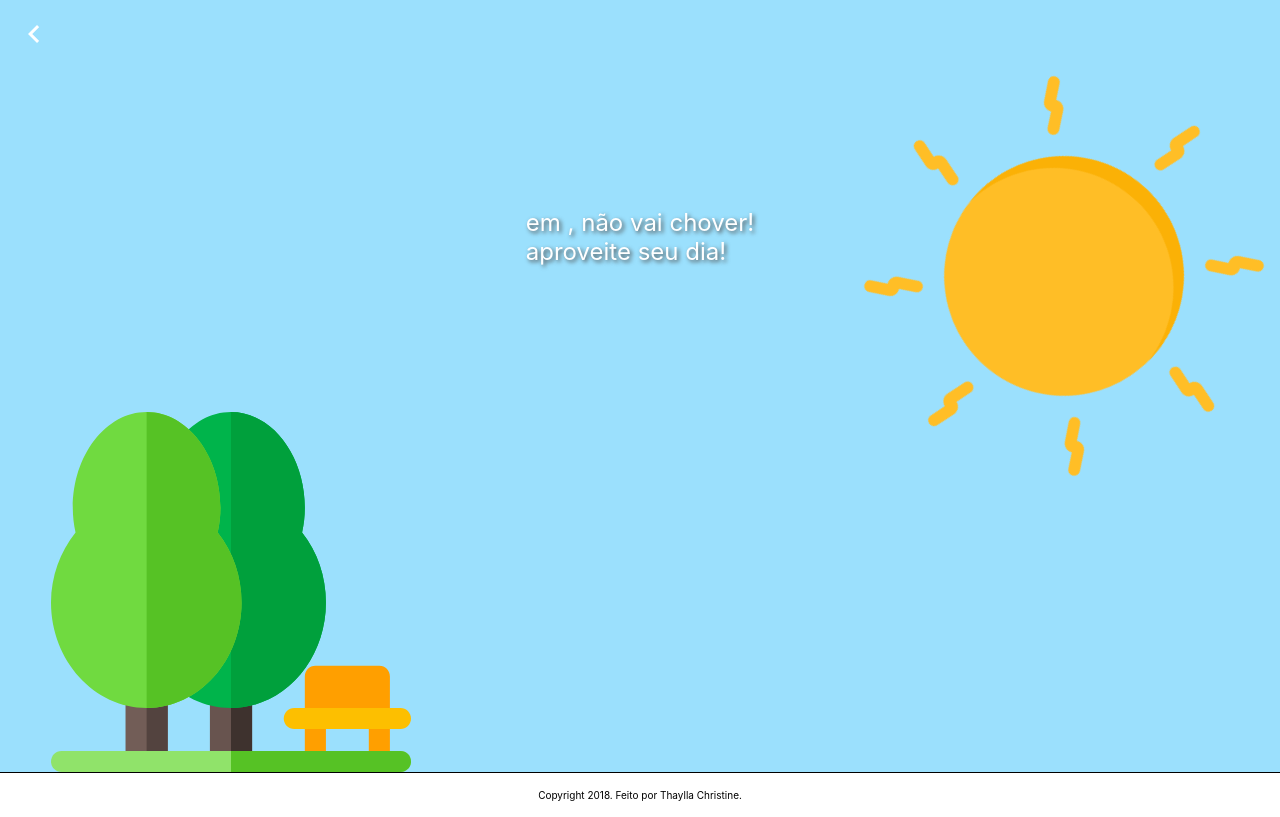
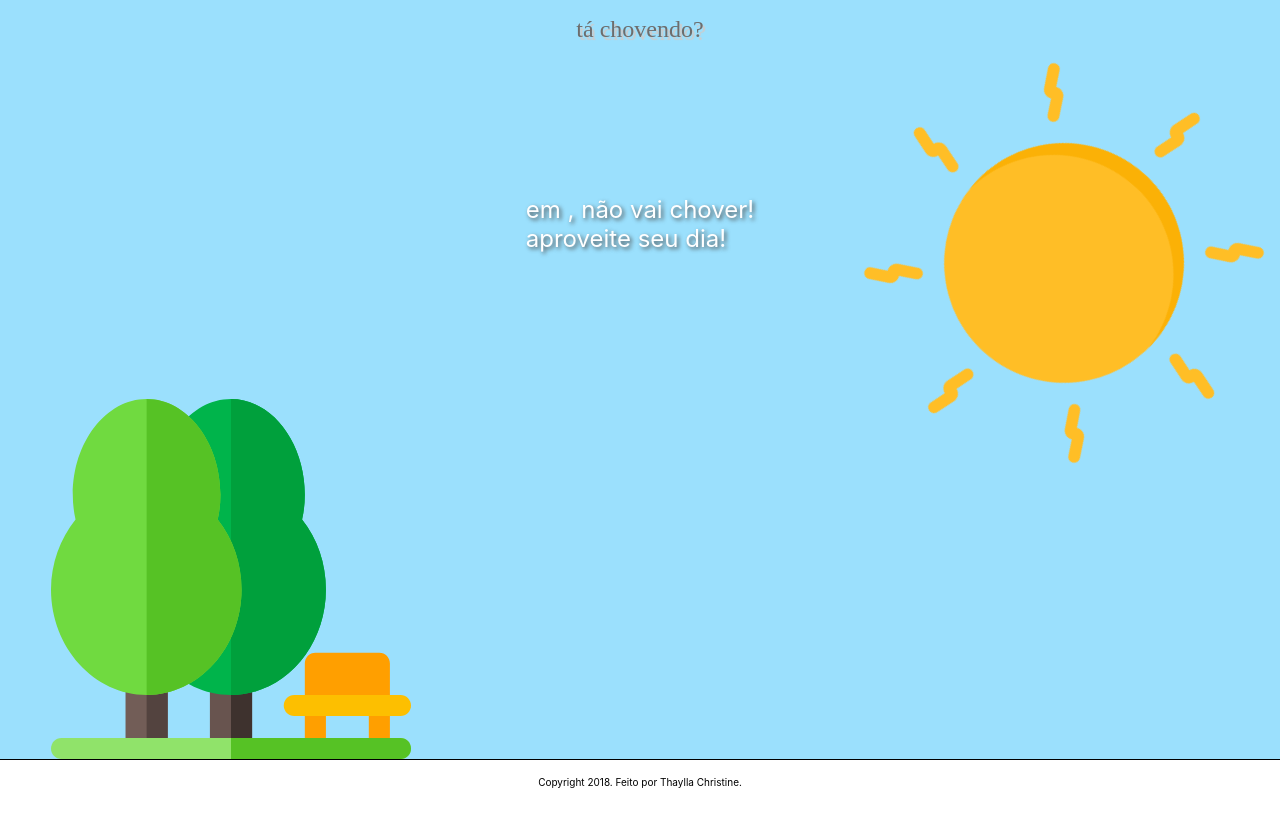
Before and after one commit to thayllachristine/tachovendo, a React (Create React App) app: page /sunnyday in a window 1280 px wide. Shown: the top 817 px of the page. Built offline with nearby package versions, Linux system fonts and the light colour scheme.

Commit message:
refactor: add internal prop into navbar

```diff
--- a/src/components/navbar/Navbar.styled.js
+++ b/src/components/navbar/Navbar.styled.js
@@ -13,4 +13,13 @@ const Icon = styled.i`
   font-size: 36px;
 `;
 
-export { Navbar, Link, Icon };
+const Text = styled.p`
+  @import url('https://fonts.googleapis.com/css?family=Sacramento');
+  color: #6d6d6d;
+  font-family: 'Sacramento', cursive;
+  font-size: 24px;
+  text-align: center;
+  text-shadow: 2.5px 2.5px 1px #ccc;
+`;
+
+export { Navbar, Link, Icon, Text };
--- a/src/components/navbar/home/navbar.jsx
+++ /dev/null
@@ -1,12 +0,0 @@
-import React, { Component } from 'react';
-import { NavHome, PNav } from './navbar.styled';
-
-export default class Navbar extends Component {
-  render() {
-    return (
-      <NavHome>
-        <PNav>tá chovendo?</PNav>
-      </NavHome>
-    );
-  }
-}
--- a/src/components/navbar/home/navbar.styled.jsx
+++ /dev/null
@@ -1,40 +0,0 @@
-import styled from 'styled-components';
-
-export const NavHome = styled.nav`
-  width: 100%;
-  border-bottom: 1px solid #ccc;
-
-  display: flex;
-  align-items: center;
-
-  @media screen and (max-width: 2560px) {
-    height: 100px;
-  }
-
-  @media screen and (max-width: 1440px) {
-    height: 50px;
-  }
-
-  @media screen and (max-width: 1024px) {
-    height: 42.5px;
-  }
-`;
-
-export const PNav = styled.p`
-  @import url('https://fonts.googleapis.com/css?family=Sacramento');
-  font-family: 'Sacramento', cursive;
-  text-shadow: 2.5px 2.5px 1px #ccc;
-  color: #6d6d6d;
-
-  @media screen and (max-width: 2560px) {
-    font-size: 55px;
-  }
-
-  @media screen and (max-width: 1440px) {
-    font-size: 30px;
-  }
-
-  @media screen and (max-width: 1024px) {
-    font-size: 25px;
-  }
-`;
--- a/src/components/navbar/index.jsx
+++ b/src/components/navbar/index.jsx
@@ -2,7 +2,7 @@ import React from 'react';
 import { useHistory, withRouter } from 'react-router-dom';
 import * as S from './Navbar.styled';
 
-const Navbar = () => {
+const Navbar = ({ internal }) => {
   let history = useHistory();
 
   const handleClick = (e) => {
@@ -12,9 +12,13 @@ const Navbar = () => {
   };
   return (
     <S.Navbar>
-      <S.Link href="/" onClick={handleClick}>
-        <S.Icon className="material-icons">chevron_left</S.Icon>
-      </S.Link>
+      {internal ? (
+        <S.Link href="/" onClick={handleClick}>
+          <S.Icon className="material-icons">chevron_left</S.Icon>
+        </S.Link>
+      ) : (
+        <S.Text>tá chovendo?</S.Text>
+      )}
     </S.Navbar>
   );
 };
```
